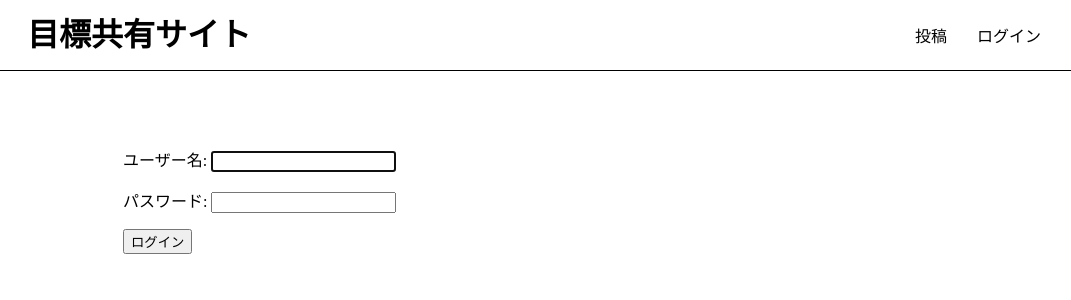
After one commit to yougrtcap/Product, a Django app: page /login/ in a window 1280 px wide. The commit adds this page. Shown: the top 300 px of the page, without its empty margins (101-1172 px from the left). Run offline with Django 3.2, Linux system fonts and the light colour scheme.

Commit message:
ユーザー認証、ログイン機能の実施

```diff
--- a/Product/settings.py
+++ b/Product/settings.py
@@ -120,3 +120,7 @@ STATICFILS_DIRS = (
 )
 MEDIA_ROOT = os.path.join(BASE_DIR, 'media')
 MEDIA_URL = '/media/'
+
+LOGIN_URL = 'app:login'
+LOGIN_REDIRECT_URL = 'app:index'
+LOGOUT_REDIRECT_URL = 'app:index'
--- a/app/urls.py
+++ b/app/urls.py
@@ -1,3 +1,4 @@
+from django.contrib.auth import views as auth_views
 from django.urls import path
 
 from . import views
@@ -5,5 +6,8 @@ from . import views
 app_name = 'app'
 urlpatterns = [
     path('', views.index, name='index'),
-    path('users/<int:pk>/', views.users_detail, name='users_ditail')
+    path('users/<int:pk>', views.users_detail, name='users_detail'),
+    # 追加
+    path('login/', auth_views.LoginView.as_view(template_name='app/login.html'), name='login'),
+    path('logout/', auth_views.LogoutView.as_view(), name='logout'),
 ]
--- a/templates/app/base.html
+++ b/templates/app/base.html
@@ -14,6 +14,12 @@
         <h1><a href="{% url 'app:index' %}">目標共有サイト</a></h1>
         <div class="header-menu">
             <a href="">投稿</a>
+            {% if request.user.is_authenticated %}
+                <a href="{% url 'app:users_detail' request.user.id %}">マイページ</a>
+                <a href="{% url 'app:logout' %}">ログアウト</a>
+            {% else %}
+                <a href="{% url 'app:login' %}">ログイン</a>
+            {% endif %}
         </div>
     </div>
 </header>
--- /dev/null
+++ b/templates/app/login.html
@@ -0,0 +1,10 @@
+{% extends 'app/base.html' %}
+
+{% block content %}
+
+    <form method="post">{% csrf_token %}
+        {{ form.as_p }}
+        <input type="submit" value="ログイン">
+    </form>
+
+{% endblock %}
--- a/templates/app/users_ditail.html
+++ b/templates/app/users_ditail.html
@@ -1,7 +1,11 @@
 {% extends 'app/base.html' %}
+
 {% block content %}
-    <h2 class='user_name'>@{{ user.username }}</h2>
+
+    <h2 class="user-name">{{ user.username }}</h2>
+
     {% for photo in photos %}
         <img src="{{ photo.image.url }}" class="photo-img">
     {% endfor %}
+
 {% endblock %}
```
